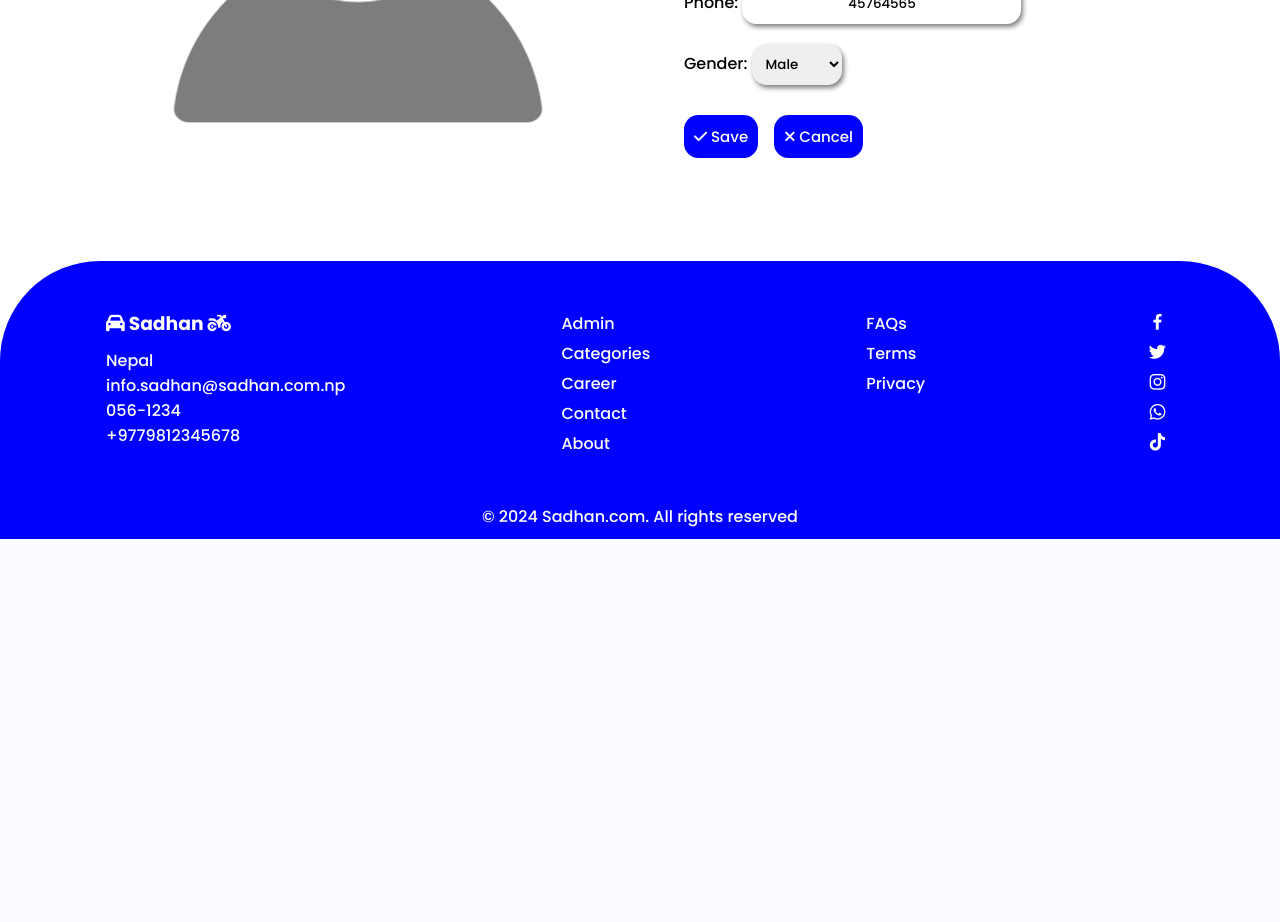
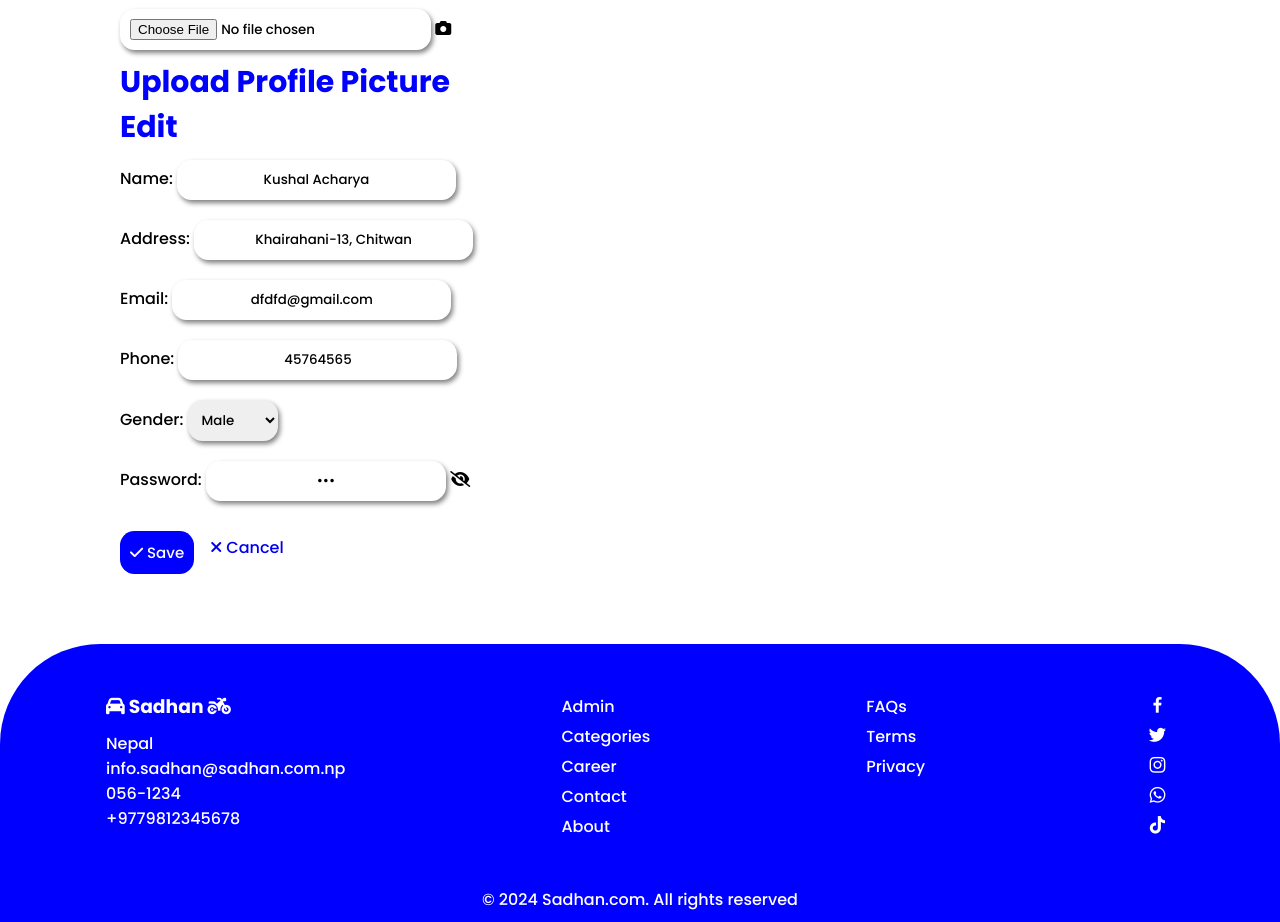
Before and after one commit to KooSL/Vehicle-Rental-System-PHP, a PHP site: page /edit-user-profile.php?u_id=1 in a window 1280 px wide. Shown: the part 416-1338 px from the top of the page. Before the commit the page ends 955 px from the top, so only its background shows below. Run offline with PHP 8.4, Linux system fonts and the light colour scheme; data comes from the database, SQL or seed files in the repository; data that the repository does not hold is empty; some libraries are stand-ins or nearby versions.

Commit message:
Add files via upload

```diff
--- a/edit-user-profile.php
+++ b/edit-user-profile.php
@@ -6,12 +6,14 @@
     <link rel="stylesheet" href="css\style.css">
     <link rel="stylesheet" href="https://cdn.jsdelivr.net/npm/boxicons@latest/css/boxicons.min.css">
     <script src="https://kit.fontawesome.com/ae61999827.js"></script>
-    <title>About Us</title>
+    <title>Edit Profile</title>
+    <script src="js\main.js"></script>
+
 </head>
 <body>
     <!--Header-->
     <?php
-        include 'container\header.php';
+        include 'container/header.php';
     ?>
 
 <?php
@@ -23,18 +25,27 @@
 ?>
 
     <!--About-->
-    <section class="about" id="about">
+    <section class="edit-profile" id="edit-profile">
         <div class="heading">
             <span>Edit Profile</span>
-            <!-- <h1><?php echo $row['u_name'];?></h1> -->
         </div>
-        <div class="about-container">
-            <div class="about-img">
-                <img src="images\profile-icon-png-898.png" alt="">
-                <!-- <img src="/home/linuxkali/Documents/My-VSCode/Vehicle-Rental-System-2/images/pngwing.com.png" alt=""> -->
+        <div class="edit-profile-container">
+            <form action="" class="profile-detail" method="POST">
+                <div class="edit-profile-img">
+                    <input type="hidden" name="u_id" value="<?php echo $row['u_id']; ?>">
+                    <div class="upload">
+                        <img src="images/<?php echo $row['u_image']; ?>" id="image">
+                        <div class="rightRound" id="upload">
+                            <input type="file" name="u_image" id="fileImg" accept=".jpg, .jpeg, .png">
+                            <i class="fa fa-camera"></i>
+                        </div>
+                        <div class="cancel-rightRound" id="cancel" style="display: none;">
+                            <i class="fa fa-times"></i>
+                        </div>
+                    </div>
+                    <p class="upload-profile-pic">Upload Profile Picture</p>
                 </div>
                 <div class="profile-edit-container">
-                <form action="edit-user-profile.php" class="profile-detail" method="POST">
                         <p>Edit</p>
                         <label for="name">Name:</label>
                             <input type="text" name="u_name" id="name" placeholder="Full Name" value="<?php echo $row['u_name'];?>"><br>
@@ -64,53 +75,46 @@
                                         echo '<option value="Other">Other</option>';
                                     }
                                 ?>
-                        </select>
+                            </select><br>
+                        <label for="password">Password:</label>
+                            <input style="width: 60%;" type="password" name="u_password" id="updatepassword" placeholder="New Password" value="<?php echo $row['u_password'];?>"></input>
+                            <i style="cursor: pointer;" class="fa-solid fa-eye-slash" id="updateeyeicon" aria-hidden="true" onclicK="updatetoggle()"></i>
+
                         <div class="saveorcancel">
                             <div class="save-btn">
                                 <button type="submit" name="submit" id="savebtn"><i class="fa-solid fa-check"></i> Save</button>
                             </div>
                             <div class="cancel-btn">
-                            <?php  ?>
-                            <button onclick="location.href = 'user-profile.php?u_id=<?php echo $row['u_id'];?>';" id="cancel"><i class="fa-solid fa-xmark"></i> Cancel</button>
+                                <a href="user-profile.php?u_id=<?php echo $row['u_id'];?>"><i class="fa-solid fa-xmark"></i> Cancel</a>
+                            </div>
                         </div>
                 </div>
             </form>
         </div>
-        </div>
     </section>
-
-        <!-- <div class="heading">
-            <h1>FAQs</h1>
-        </div>
-        <div class="faq-container">
-            <div class="faq-text">
-                <h3>1. Question 1</h3>
-                <p>- Answer 1</p>
-                <h3>2. Question 2</h3>
-                <p>- Answer 2</p>
-                <h3>3. Question 3</h3>
-                <p>- Answer 3</p>
-            </div>
-        </div>  -->
 
 <?php
 if(isset($_POST['submit'])) {
     $u_name = $_POST['u_name'];
+    $u_image = $_POST['u_image'];
     $u_address = $_POST['u_address'];
     $u_email = $_POST['u_email'];
     $u_phone = $_POST['u_phone'];
     $u_gender = $_POST['u_gender'];
+    $u_password = $_POST['u_password'];
 
     $qry2 = "UPDATE user_signup SET
               u_name = '$u_name',
+              u_image = '$u_image',
               u_address = '$u_address',
               u_email = '$u_email',
               u_phone = '$u_phone',
-              u_gender = '$u_gender'
+              u_gender = '$u_gender',
+              u_password = '$u_password'
               WHERE u_id = '$u_id'";
 
     if(mysqli_query($con, $qry2)) {
-        echo '<script type="text/javascript"> alert("Profile Updated Successfully"); window.location.assign(\'user-profile.php?u_id=' . $u_id . '\'); </script>';
+        echo '<script type="text/javascript"> alert("Profile Updated Successfully"); window.location.assign("user-profile.php?u_id=' . $u_id . '");</script>';
         exit();
     } else {
         echo '<script type="text/javascript"> alert("Something Went Wrong!") </script>';
@@ -118,8 +122,51 @@ if(isset($_POST['submit'])) {
 }
 ?>
 
+<!-- <?php
+// if (isset($_POST['imagesubmit'])) {
+//     $u_id = $_POST['u_id']; // Retrieve user ID
+//     $u_image = $_FILES['u_image']['name']; // Retrieve image file name
+
+//     // Logic to handle file upload and update database goes here
+
+//     $query3 = "UPDATE user_signup SET u_image = '$u_image' WHERE u_id = '$u_id'"; // Update query
+
+//     // Execute update query
+//     if (mysqli_query($conn, $query3)) {
+//         echo '<script type="text/javascript"> alert("Profile Updated Successfully"); window.location.assign("user-profile.php?u_id=' . $u_id . '");</script>';
+//     } else {
+//         echo '<script type="text/javascript"> alert("Something Went Wrong!") </script>';
+//     }
+// }
+?> -->
+
     <?php
-        include 'container\footer.php';
+        include 'container/footer.php';
     ?>
+
+
+<script type="text/javascript">
+      document.getElementById("fileImg").onchange = function(){
+        document.getElementById("image").src = URL.createObjectURL(fileImg.files[0]); // Preview new image
+
+        document.getElementById("cancel").style.display = "block";
+        // document.getElementById("confirm").style.display = "block";
+
+        document.getElementById("upload").style.display = "none";
+      }
+
+      var userImage = document.getElementById('image').src;
+      document.getElementById("cancel").onclick = function(){
+        document.getElementById("image").src = userImage; // Back to previous image
+
+        document.getElementById("cancel").style.display = "none";
+        // document.getElementById("confirm").style.display = "none";
+
+        document.getElementById("upload").style.display = "block";
+      }
+
+
+    </script>
+
 </body>
 </html>
--- a/login.php
+++ b/login.php
@@ -14,7 +14,7 @@
 <body>
     <!--Header-->
     <?php
-        include 'container\header.php';
+        include 'container/header.php';
     ?>
 
     <div class="login-body">
@@ -59,7 +59,7 @@ if($_SERVER['REQUEST_METHOD'] == 'POST')
 ?>
 
     <?php
-        include 'container\footer.php';
+        include 'container/footer.php';
     ?>
 
 </body>
--- a/vehicles.php
+++ b/vehicles.php
@@ -73,7 +73,7 @@
                     <h3><?php echo $row['v_name'];?></h3>
                     <p><?php echo $row['v_fuel'];?></p>
                     <div class="cost">
-                        <p>Rs.<?php echo $row['v_cost'];?> <span>/month</span><p>
+                        <p>Rs.<?php echo $row['v_cost'];?> <span>/<?php echo $row['v_cunit'];?></span><p>
                         <?php
                             $v_status = $row['v_status'];
                             if($v_status == "Available"){
```
Also changed, not shown: get-email-update-password.php (+20 -3 lines), home.php (+3 -4 lines), update-password.php (+40 -5 lines), user-profile.php (+8 -7 lines). Lines whose indentation alone changed are shown as unchanged.
